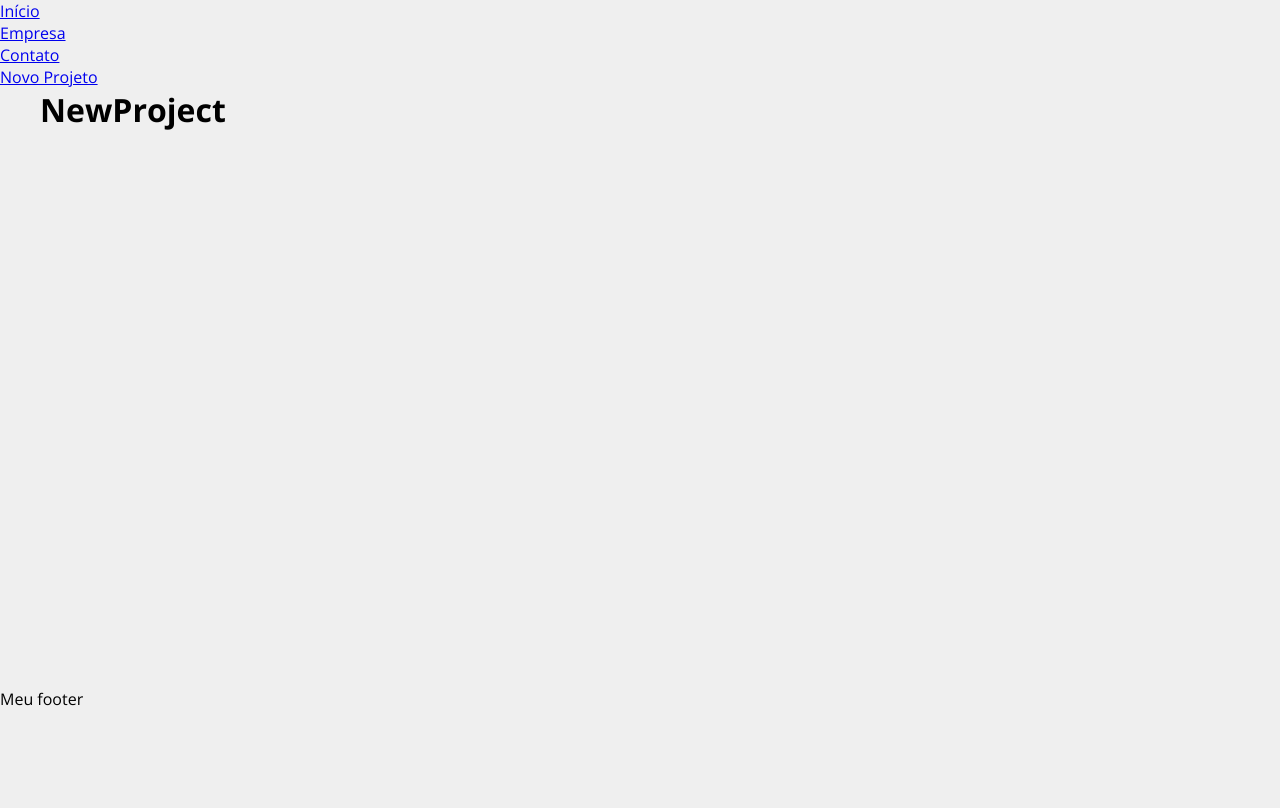
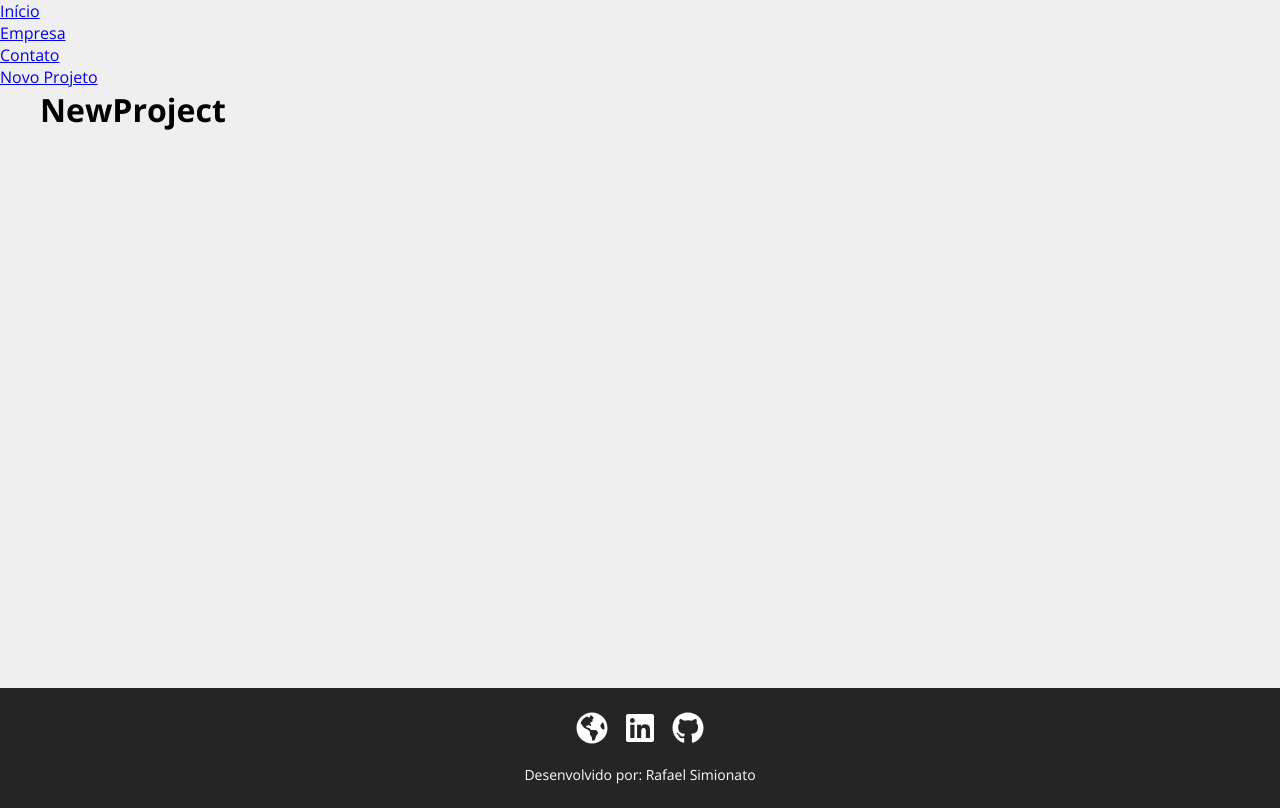
Before and after one commit to rafaasimi/costs-reactjs, a React (Create React App) app: page /new-project in a window 1280 px wide. Built offline with nearby package versions, Linux system fonts and the light colour scheme.

Commit message:
Criado estrutura e estilo do footer

```diff
--- a/src/components/layout/Footer/Footer.jsx
+++ b/src/components/layout/Footer/Footer.jsx
@@ -1,9 +1,27 @@
+import { FaLinkedin, FaGithub, FaGlobeAmericas } from "react-icons/fa";
+import styles from "./Footer.module.css";
+
 function Footer() {
-    return (
-        <footer>
-            Meu footer
-        </footer>
-    )
+  return (
+    <footer className={styles.footer}>
+
+      <div className={styles.socials}>
+        <a href="https://rafaelsimionato.dev/" target="_new">
+          <FaGlobeAmericas />
+        </a>
+        <a href="https://www.linkedin.com/in/rafaelzorzenon/" target="_new">
+          <FaLinkedin />
+        </a>
+        <a href="https://github.com/rafaasimi" target="_new">
+          <FaGithub />
+        </a>
+      </div>
+
+      <div>
+        <p>Desenvolvido por: Rafael Simionato</p>
+      </div>
+    </footer>
+  );
 }
 
-export default Footer
+export default Footer;
--- /dev/null
+++ b/src/components/layout/Footer/Footer.module.css
@@ -0,0 +1,29 @@
+.footer {
+  background-color: #252525;
+  padding: 1.5rem;
+
+  display: flex;
+  flex-direction: column;
+  align-items: center;
+}
+
+.footer p {
+    font-size: 0.875rem;
+    color: #FFF;
+    margin-top: 1rem;
+}
+
+.socials {
+  display: flex;
+  gap: 1rem;
+}
+
+.socials a svg {
+  font-size: 2rem;
+  color: #ffffff;
+  transition: 0.3s;
+}
+
+.socials a:hover svg {
+  color: #0083b0;
+}
```
